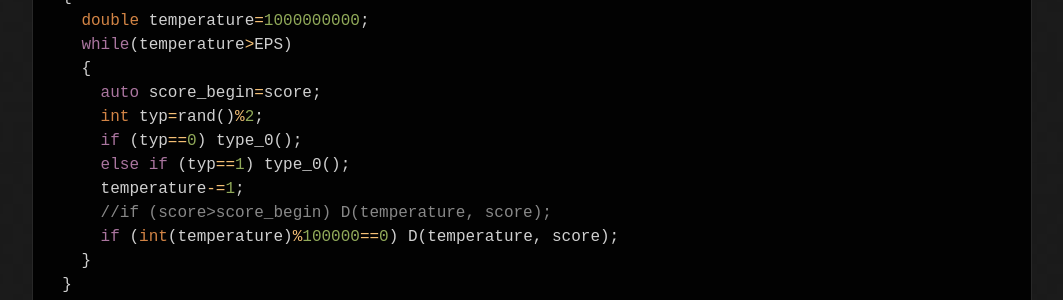
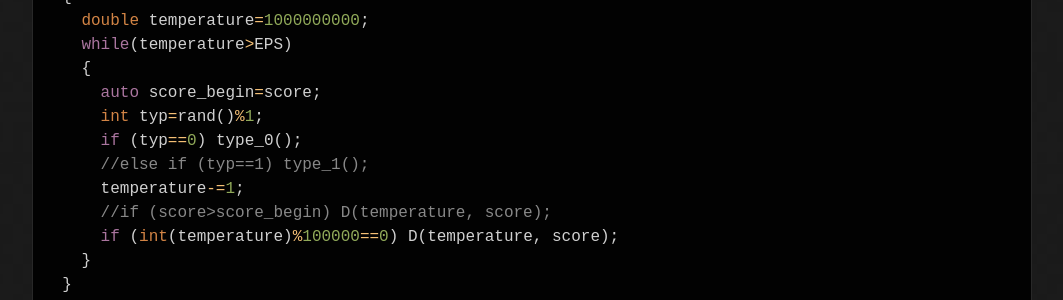
Before and after one commit to goodHunter27/serhatgiydiren.github.io, a Jekyll site: the page built from _posts/2020-01-19-google-hashcode-2022-practice-problem-solution.md, in a window 1280 px wide and 900 px high, scrolled down 2877 px. Shown: the part 152-452 px from the top of the window, without its empty margins (108-1171 px from the left). Built offline with Jekyll 4.4.1, drawn with Linux system fonts in a browser that asks for light colours.

Commit message:
Update 2020-01-19-google-hashcode-2022-practice-problem-solution.md

```diff
--- a/_posts/2020-01-19-google-hashcode-2022-practice-problem-solution.md
+++ b/_posts/2020-01-19-google-hashcode-2022-practice-problem-solution.md
@@ -123,9 +123,9 @@ void optimize()
     while(temperature>EPS)
     {
       auto score_begin=score;
-      int typ=rand()%2;
+      int typ=rand()%1;
       if (typ==0) type_0();
-      else if (typ==1) type_0();
+      //else if (typ==1) type_1();
       temperature-=1;
       //if (score>score_begin) D(temperature, score);
       if (int(temperature)%100000==0) D(temperature, score);
```
